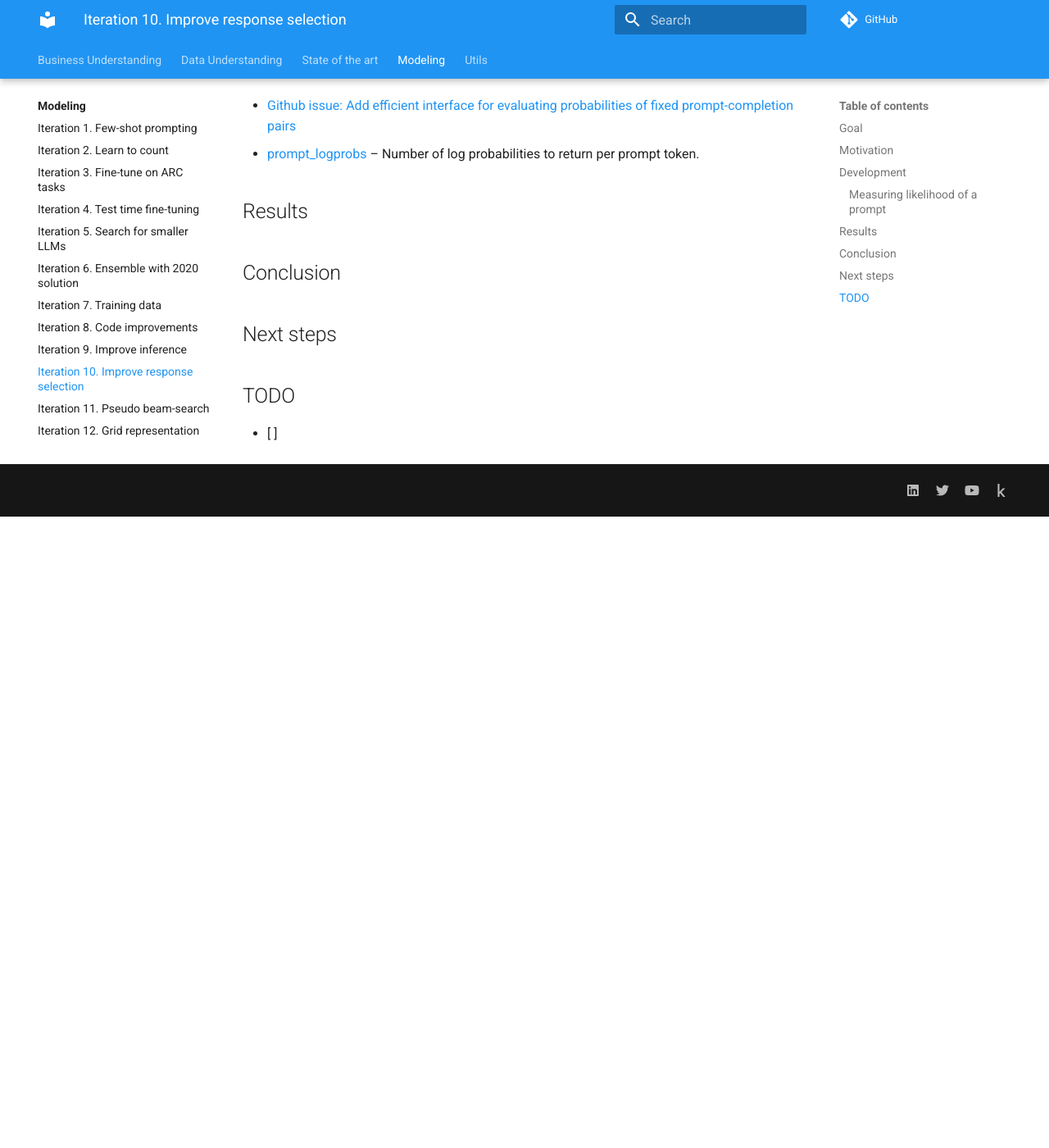
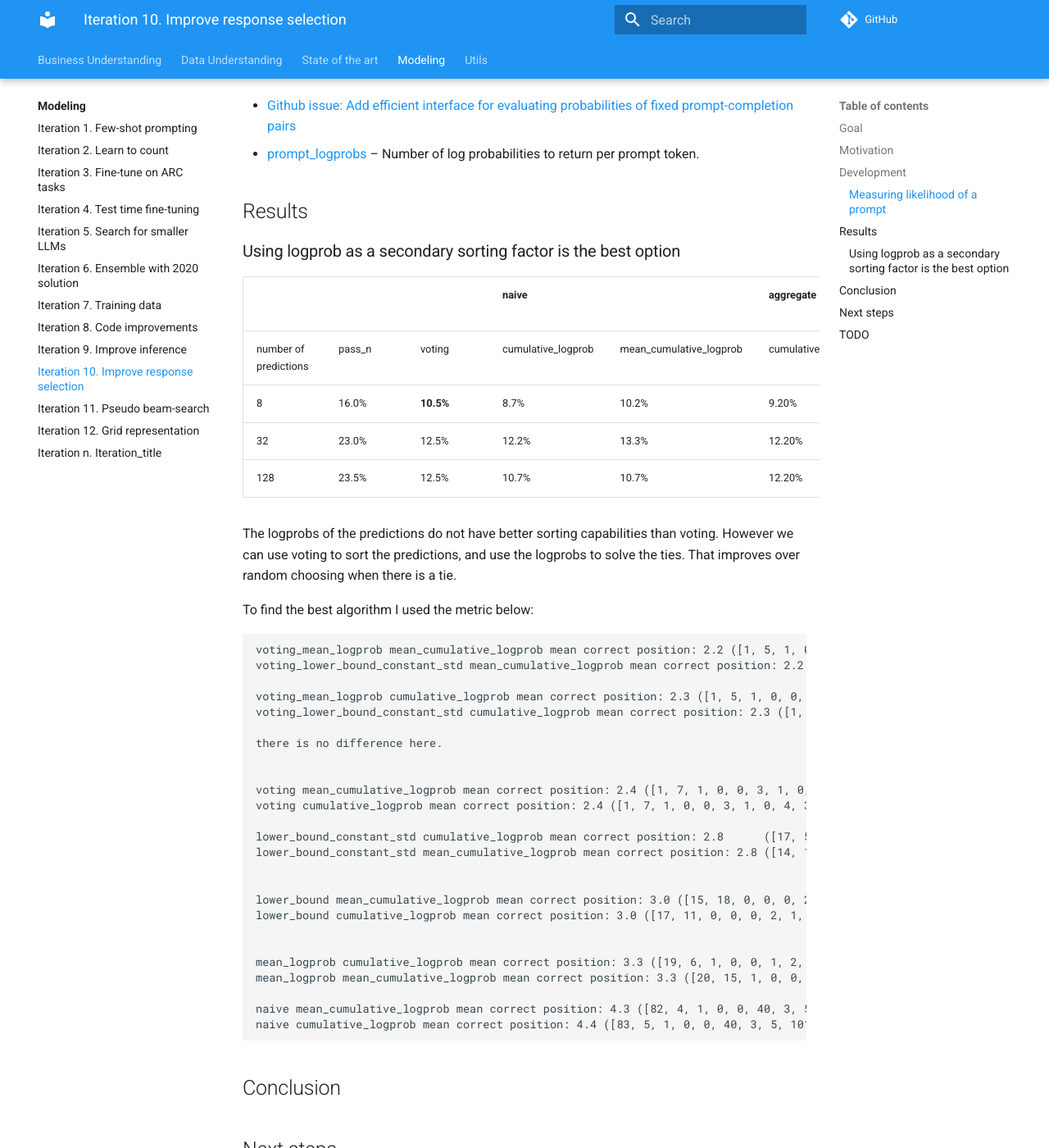
Before and after one commit to zhengjunyao-work/arc24, an MkDocs documentation site: the page built from docs/modeling/Iteration_10_improve_selection.md, in a window 1280 px wide and 1400 px high, scrolled down 879 px. Shown: the whole window at 82% size. Built offline with MkDocs 1.6.1 and Material for MkDocs 9.7.7, drawn with Linux system fonts in a browser that asks for light colours; comment, search, counter and statistics services are not loaded; before the commit the page ends 1509 px from its top, so only the background shows below that.

Commit message:
found a way to improve the selection of grids

````diff
--- a/docs/modeling/Iteration_10_improve_selection.md
+++ b/docs/modeling/Iteration_10_improve_selection.md
@@ -32,6 +32,48 @@
 
 ## Results
 
+### Using logprob as a secondary sorting factor is the best option
+
+|                       |        |           | naive              |                         | aggregate          |                         | combine voting and logprob |                         |
+|-----------------------|--------|-----------|--------------------|-------------------------|--------------------|-------------------------|----------------------------|-------------------------|
+| number of predictions | pass_n | voting    | cumulative_logprob | mean_cumulative_logprob | cumulative_logprob | mean_cumulative_logprob | cumulative_logprob         | mean_cumulative_logprob |
+| 8                     | 16.0%  | **10.5%** | 8.7%               | 10.2%                   | 9.20%              | 9.70%                   | 9.20%                      | 10.20%                  |
+| 32                    | 23.0%  | 12.5%     | 12.2%              | 13.3%                   | 12.20%             | 12.20%                  | **13.80%**                 | **13.80%**              |
+| 128                   | 23.5%  | 12.5%     | 10.7%              | 10.7%                   | 12.20%             | 11.20%                  | **12.80%**                 | **12.80%**              |
+
+The logprobs of the predictions do not have better sorting capabilities than voting. However we can
+use voting to sort the predictions, and use the logprobs to solve the ties. That improves over random choosing when there is a tie.
+
+To find the best algorithm I used the metric below:
+
+```
+voting_mean_logprob mean_cumulative_logprob mean correct position: 2.2 ([1, 5, 1, 0, 0, 3, 1, 0, 3, 27, 1, 3, 11, 0, 1, 0, 0, 0, 1, 0, 2, 3, 6, 3, 4, 0])
+voting_lower_bound_constant_std mean_cumulative_logprob mean correct position: 2.2 ([1, 5, 1, 0, 0, 3, 1, 0, 3, 27, 1, 3, 11, 0, 1, 0, 0, 0, 1, 0, 2, 3, 6, 3, 4, 0])
+
+voting_mean_logprob cumulative_logprob mean correct position: 2.3 ([1, 5, 1, 0, 0, 3, 1, 0, 3, 29, 1, 4, 11, 0, 1, 0, 0, 0, 1, 0, 2, 3, 6, 3, 4, 0])
+voting_lower_bound_constant_std cumulative_logprob mean correct position: 2.3 ([1, 5, 1, 0, 0, 3, 1, 0, 3, 29, 1, 4, 11, 0, 1, 0, 0, 0, 1, 0, 2, 3, 6, 3, 4, 0])
+
+there is no difference here.
+
+
+voting mean_cumulative_logprob mean correct position: 2.4 ([1, 7, 1, 0, 0, 3, 1, 0, 4, 35, 1, 4, 14, 0, 1, 0, 0, 0, 1, 0, 2, 3, 6, 3, 4, 0])
+voting cumulative_logprob mean correct position: 2.4 ([1, 7, 1, 0, 0, 3, 1, 0, 4, 35, 1, 4, 14, 0, 1, 0, 0, 0, 1, 0, 2, 3, 6, 3, 4, 0])
+
+lower_bound_constant_std cumulative_logprob mean correct position: 2.8      ([17, 5, 0, 0, 0, 2, 2, 1, 3, 24, 0, 16, 5, 0, 9, 0, 0, 0, 0, 0, 0, 7, 2, 3, 5, 0])
+lower_bound_constant_std mean_cumulative_logprob mean correct position: 2.8 ([14, 12, 0, 0, 0, 2, 2, 1, 3, 22, 0, 5, 5, 0, 9, 0, 0, 0, 0, 0, 0, 7, 2, 2, 5, 0])
+
+
+lower_bound mean_cumulative_logprob mean correct position: 3.0 ([15, 18, 0, 0, 0, 2, 2, 0, 3, 21, 0, 9, 3, 0, 9, 0, 0, 0, 0, 0, 1, 7, 5, 3, 5, 0])
+lower_bound cumulative_logprob mean correct position: 3.0 ([17, 11, 0, 0, 0, 2, 1, 0, 3, 24, 0, 17, 3, 0, 9, 0, 0, 0, 0, 0, 1, 7, 5, 3, 5, 0])
+
+
+mean_logprob cumulative_logprob mean correct position: 3.3 ([19, 6, 1, 0, 0, 1, 2, 5, 3, 22, 0, 17, 3, 0, 15, 2, 0, 0, 0, 0, 2, 11, 3, 3, 5, 0])
+mean_logprob mean_cumulative_logprob mean correct position: 3.3 ([20, 15, 1, 0, 0, 1, 2, 5, 3, 20, 0, 7, 3, 0, 15, 2, 0, 0, 0, 0, 2, 11, 3, 3, 5, 0])
+
+naive mean_cumulative_logprob mean correct position: 4.3 ([82, 4, 1, 0, 0, 40, 3, 5, 101, 25, 0, 29, 15, 0, 14, 0, 0, 0, 3, 0, 0, 80, 1, 6, 42, 0])
+naive cumulative_logprob mean correct position: 4.4 ([83, 5, 1, 0, 0, 40, 3, 5, 101, 27, 0, 86, 15, 0, 14, 0, 0, 0, 3, 0, 0, 79, 1, 6, 42, 0])
+```
+
 ## Conclusion
 
 ## Next steps
````
Also changed, not shown: 1 other file.
